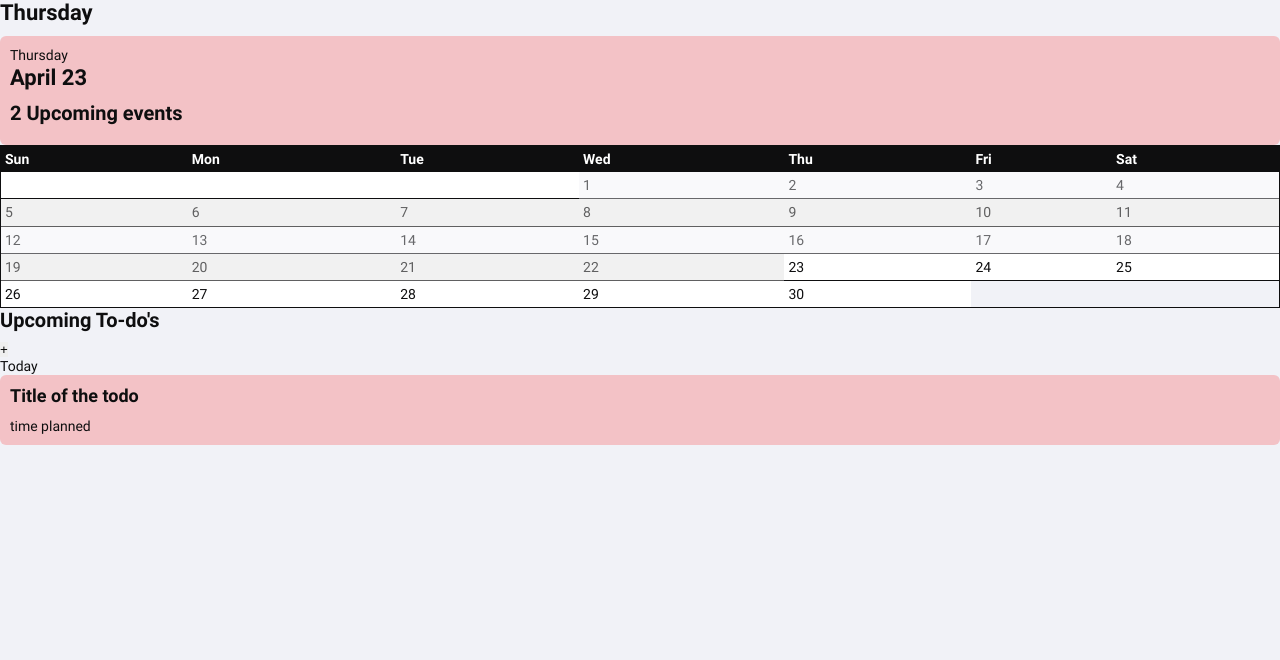
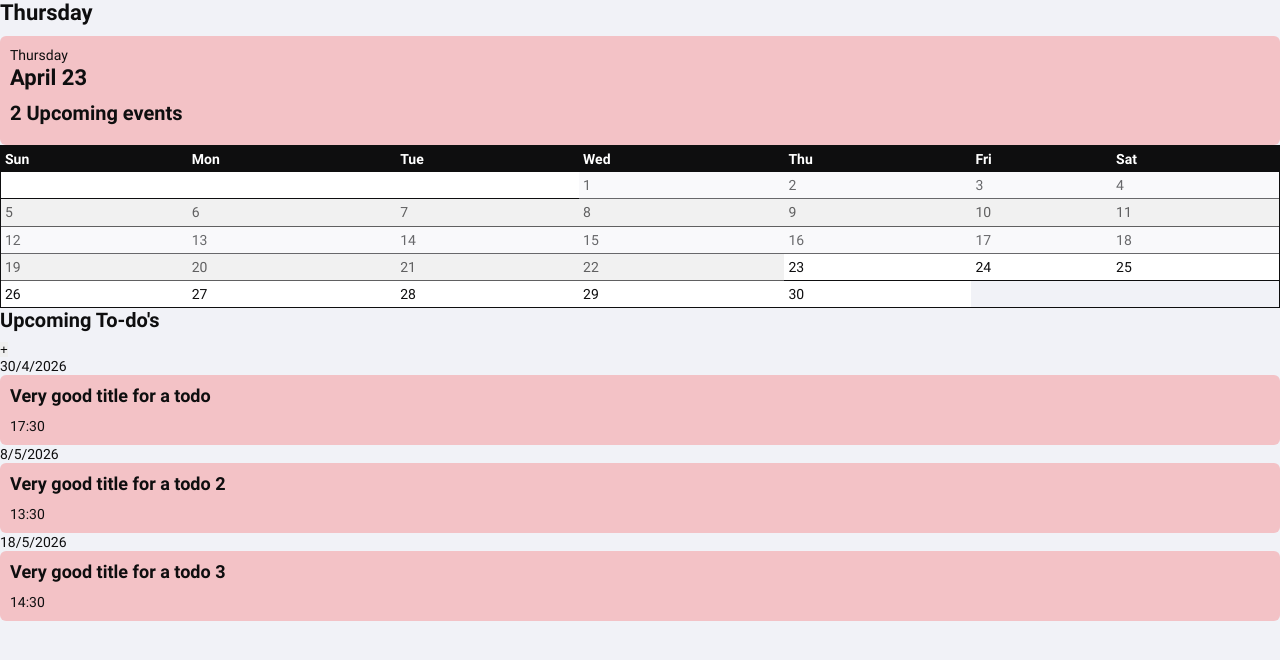
Before and after one commit to fierceFerdy/metal_bricks, a plain HTML site: page src/userPageTest.html in a window 1280 px wide. Drawn offline with Linux system fonts and the light colour scheme.

Commit message:
- Made The calendar Dynamic to month :) - Started working on the storage system of the Appointment page - Started working on the display of the upcomming todos

```diff
--- a/src/userPageTest.html
+++ b/src/userPageTest.html
@@ -40,7 +40,7 @@
         <div id="listOfUpcomingTodos"> <!-- has a fixed height, and is scrollable-->
             <!-- moet gefetched worden uit storage -->
             <!-- moet ook via js worden toegevoegd -->
-            <div class="toDo">
+            <div class="toDo" style="display: none;">
                 <p>Today</p> <!-- The day at which it's due, in style of: today, tomorrow, Friday, Dec 12-->
                 <div class="toDoInfoContainer, bg">
                     <h3 id="todoTitle">Title of the todo</h3>
@@ -53,6 +53,9 @@
     <!-- Then again 2 sections though the seconds one is hidden at first -->
         <!-- 1. Lists the appointments appointments by date  -->
 </body>
+
+<script src="storage.js"></script>
+
 
 <script>
 
@@ -84,7 +87,9 @@
         }
     document.getElementById('calendarBody').appendChild(tr);
 
-        for (let index = 1; index < 31; index++) { // TODO: month length should change according to month
+    var daysInMonth = getDaysInMonth(currentYear, currentMonthCode + 1)
+
+        for (let index = 1; index <= daysInMonth; index++) {
 
             if(amountOfSpacesOnCalendar % 7 != 0){
 
@@ -110,9 +115,62 @@
             amountOfSpacesOnCalendar++
         }
 
-        console.log(amountOfSpacesOnCalendar)
 
 
+
+       // Displaying upcoming todos from storage
+
+        // Data:
+        const Todos = [
+            {
+                TodoID: 1,
+                title: 'Very good title for a todo',
+                description: 'Lorem Ipsum dolor sit amet,...',
+                user: 0,
+                deadlineDate: '30/4/2026',
+                deadlineTime: '17:30',
+            },
+            {
+                TodoID: 2,
+                title: 'Very good title for a todo 2',
+                description: 'Lorem Ipsum dolor sit amet,...',
+                user: 0,
+                deadlineDate: '8/5/2026',
+                deadlineTime: '13:30',
+            },
+            {
+                TodoID: 3,
+                title: 'Very good title for a todo 3',
+                description: 'Lorem Ipsum dolor sit amet,...',
+                user: 0,
+                deadlineDate: '18/5/2026',
+                deadlineTime: '14:30',
+            },
+            {
+                TodoID: 4,
+                title: 'Very good title for a todo 4',
+                description: 'Lorem Ipsum dolor sit amet,...',
+                user: 1,
+                deadlineDate: '23/5/2026',
+                deadlineTime: '11:00',
+            },
+        ];
+
+        // TODO: Date still needs to work properly, The todos should automatically be ordered by time and todos from the past should dissapear.
+        for (let index = 0; index < Todos.length; index++) {
+            if(Todos[index].user == 0){
+                document.getElementById('listOfUpcomingTodos').innerHTML += `
+                    <div class="toDo">
+                        <p>`+ Todos[index].deadlineDate +`</p> <!-- The day at which it's due, in style of: today, tomorrow, Friday, Dec 12-->
+                        <div class="toDoInfoContainer, bg">
+                            <h3 id="todoTitle">`+ Todos[index].title +`</h3>
+                            <p>`+ Todos[index].deadlineTime +`</p> <!-- not sure if this part is needed, maybe it could be just a description of the to do task, and you could put this in there if you want -->
+                        </div>
+                    </div>
+                `
+            }
+
+        }
 
     function turnMonthCodeIntoWord(currentMonthCode){
         if(currentMonthCode == 0){
@@ -159,5 +217,13 @@
             return 'Saturday';
         }
     }
+
+    function getDaysInMonth(year, month) {
+        return new Date(year, month, 0).getDate();
+    }
+
+    //TODO: dit aanpassen zodat het deze data uit neutralino storage haalt (momenteel is het enkel op deze manier zodat het via liveserver kan getoont worden.)
+
 </script>
+
 </html>
```
Also changed, not shown: src/js/storage.js (+25 -0 lines).
